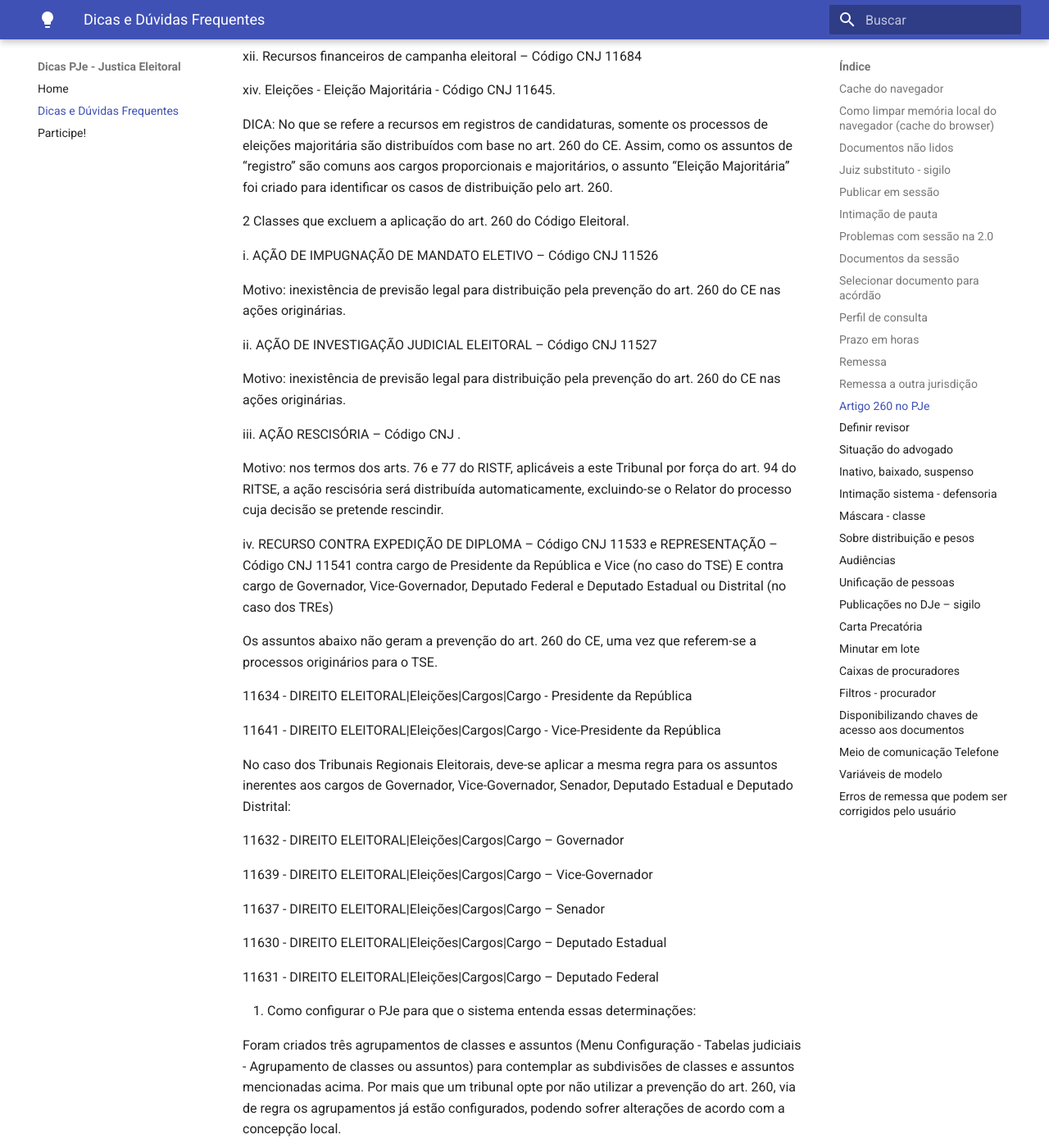
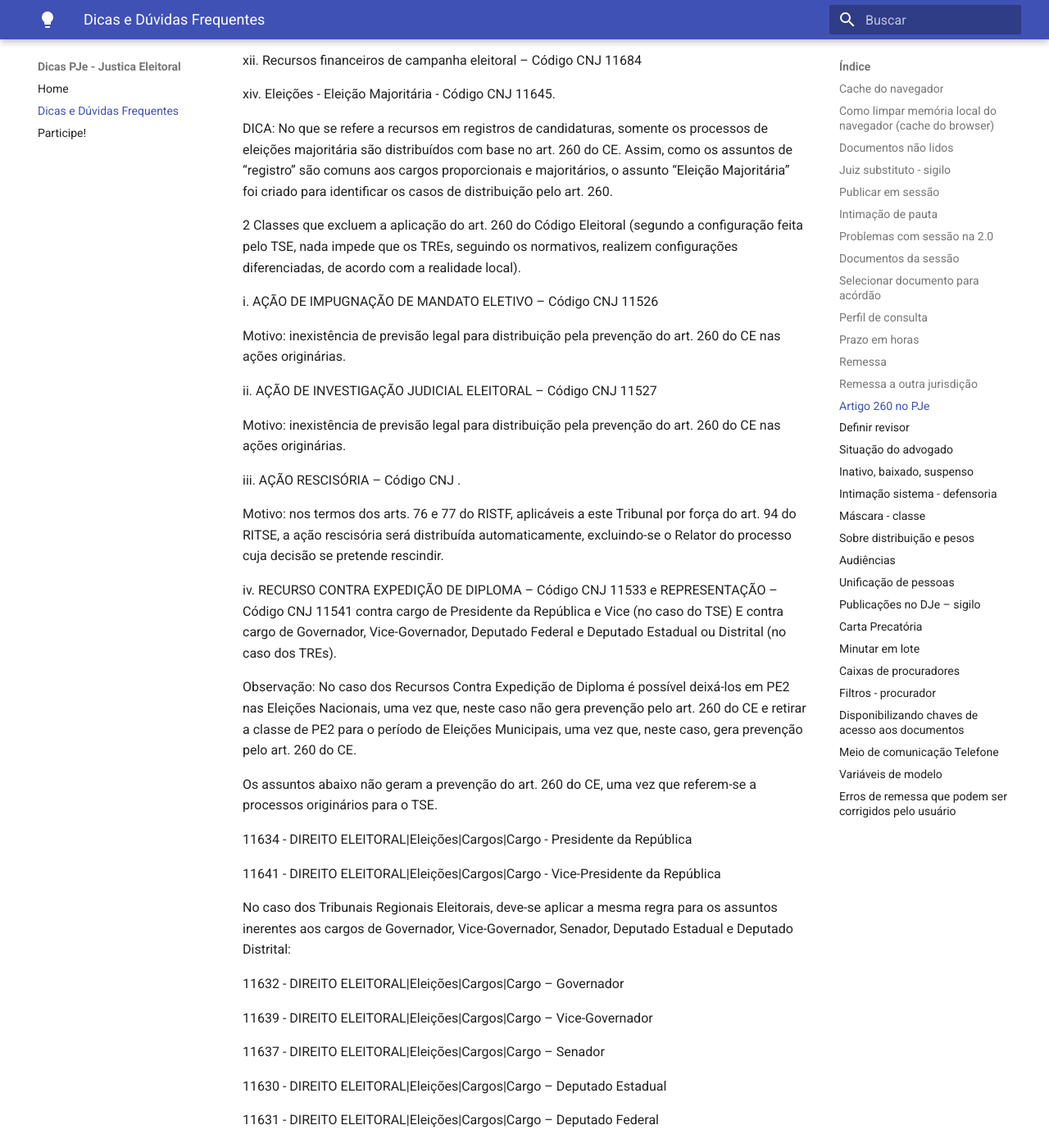
Before and after one commit to PJeJE/dicas_versao_1, an MkDocs documentation site: the page built from docs/dicas.md, in a window 1280 px wide and 1400 px high, scrolled down 21840 px. Shown: the whole window at 82% size. Built offline with MkDocs 1.6.1 and Material for MkDocs 9.7.7, drawn with Linux system fonts in a browser that asks for light colours; nearby versions of some CDN libraries; some of the changed text lies outside the part shown.

Commit message:
Art. 260 - RCED é distribuído pelo 260
Deixar mais claro que:
- o RCED é distribuído pelo art. 260;
- Que os assuntos e classes elencados são apenas exemplificativos e decorrem da configuração no TSE;
- Que não é uma cadeia por assunto, mas para o município/eleição.

```diff
--- a/docs/dicas.md
+++ b/docs/dicas.md
@@ -406,9 +406,9 @@
 
 Art. 53. Ao aportarem nos tribunais regionais eleitorais ou no Tribunal Superior Eleitoral, os recursos interpostos nos autos das representações que versem sobre as hipóteses previstas nos arts. 30-A, 41-A, 45, VI, 73, 74, 75 e 77 da Lei n° 9.50411997 serão distribuídos com observância do art. 260 do Código Eleitoral.
 
-O artigo 260 diz que a escolha pelo usuário de qualquer dos assuntos abaixo listados na autuação de um processo fará com que novos processos daquele assunto naquele ano de eleição e naquele município de origem sejam distribuídos para o mesmo relator, com exceção das classes do item 2:
+Como consequência das configurações 260: A escolha pelo usuário de qualquer dos assuntos abaixo listados na autuação de um processo fará com que novos processos que contenham "assuntos 260" e que sejam do mesmo ano de eleição e município, sejam distribuídos para o mesmo relator, com exceção das classes do item 2:
 
-    Assuntos para o 260:
+1 Assuntos para o 260 (segundo a configuração feita pelo TSE, nada impede que os TREs, seguindo os normativos, realizem configurações diferenciadas, de acordo com a realidade local):
 
 i. Abuso – Código CNJ 11717
 
@@ -442,7 +442,7 @@
 
 
 
-2 Classes que excluem a aplicação do art. 260 do Código Eleitoral.
+2 Classes que excluem a aplicação do art. 260 do Código Eleitoral (segundo a configuração feita pelo TSE, nada impede que os TREs, seguindo os normativos, realizem configurações diferenciadas, de acordo com a realidade local).
 
 i. AÇÃO DE IMPUGNAÇÃO DE MANDATO ELETIVO – Código CNJ 11526
 
@@ -456,7 +456,9 @@
 
 Motivo: nos termos dos arts. 76 e 77 do RISTF, aplicáveis a este Tribunal por força do art. 94 do RITSE, a ação rescisória será distribuída automaticamente, excluindo-se o Relator do processo cuja decisão se pretende rescindir.
 
-iv. RECURSO CONTRA EXPEDIÇÃO DE DIPLOMA – Código CNJ 11533 e REPRESENTAÇÃO – Código CNJ 11541 contra cargo de Presidente da República e Vice (no caso do TSE) E contra cargo de Governador, Vice-Governador, Deputado Federal e Deputado Estadual ou Distrital (no caso dos TREs)
+iv. RECURSO CONTRA EXPEDIÇÃO DE DIPLOMA – Código CNJ 11533 e REPRESENTAÇÃO – Código CNJ 11541 contra cargo de Presidente da República e Vice (no caso do TSE) E contra cargo de Governador, Vice-Governador, Deputado Federal e Deputado Estadual ou Distrital (no caso dos TREs).
+
+Observação: No caso dos Recursos Contra Expedição de Diploma é possível deixá-los em PE2 nas Eleições Nacionais, uma vez que, neste caso não gera prevenção pelo art. 260 do CE e retirar a classe de PE2 para o período de Eleições Municipais, uma vez que, neste caso, gera prevenção pelo art. 260 do CE.
 
 Os assuntos abaixo não geram a prevenção do art. 260 do CE, uma vez que referem-se a processos originários para o TSE.
 
```
